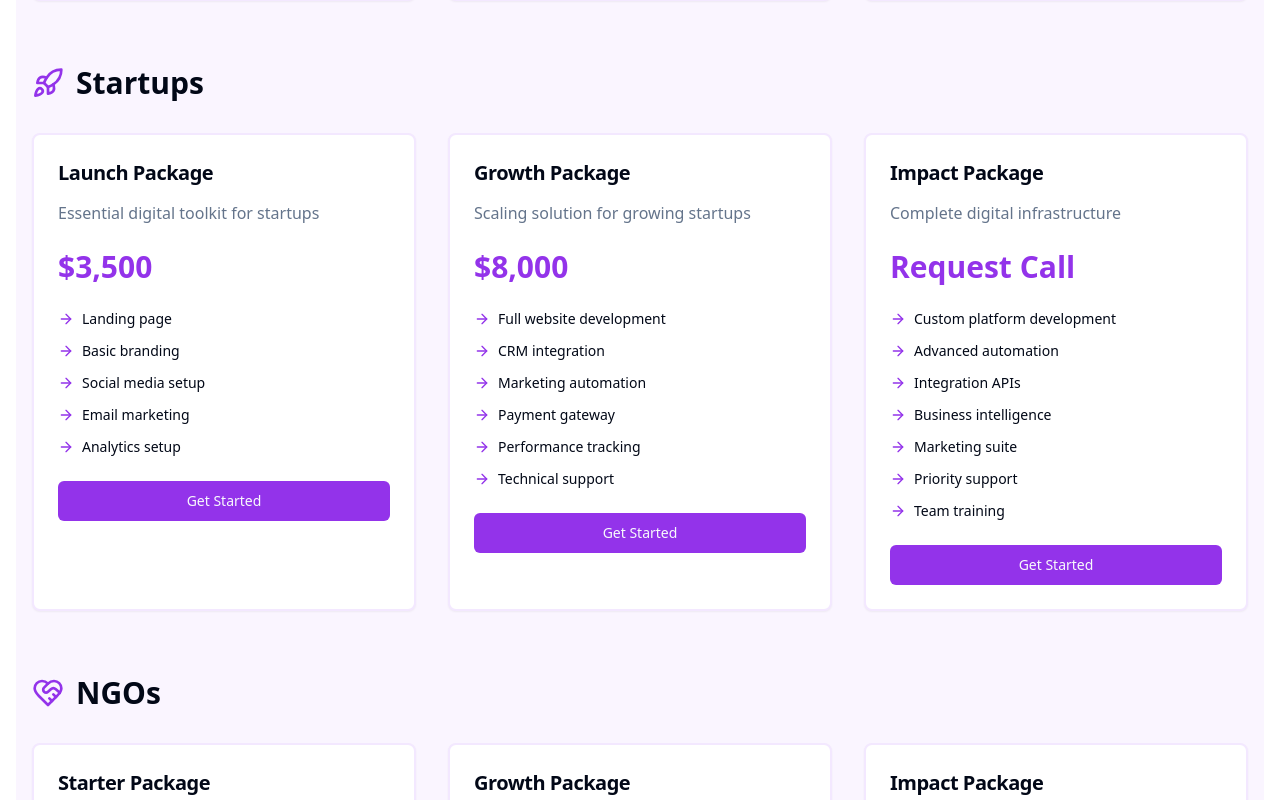
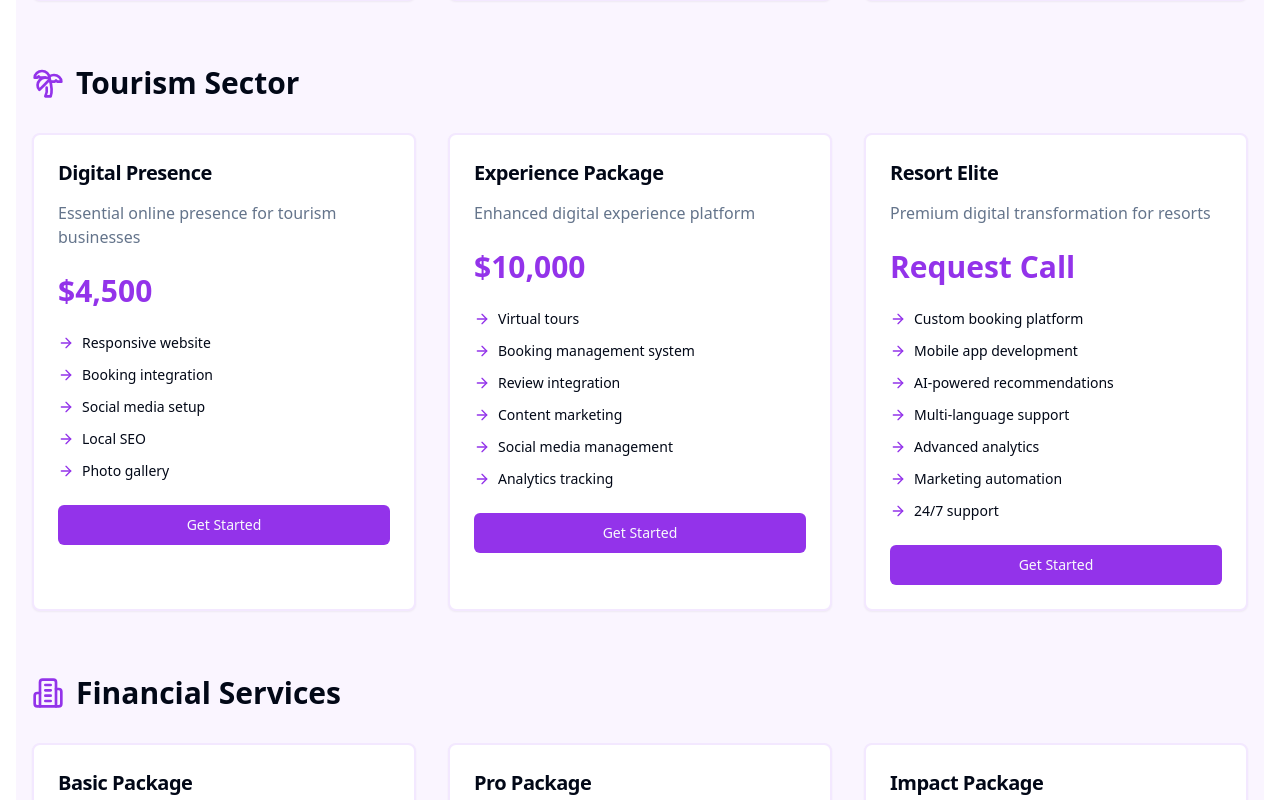
Before and after one commit to salutethegenius/kemisdigital-2027, a React (Vite) app in the folder client/: page /services in a window 1280 px wide. Shown: the part 1820-2620 px from the top of the page. Built offline with nearby package versions, Linux system fonts and the light colour scheme; no server answers.

Commit message:
Agent query: Are the services now ordered as: Startups first, then NGOs, Tourism Sector, and Financial Sector last?

```diff
--- a/client/src/pages/Services.tsx
+++ b/client/src/pages/Services.tsx
@@ -20,6 +20,141 @@ import {
 import { staggerChildren } from "@/lib/animations";
 
 const services = {
+  startup: {
+    icon: Rocket,
+    title: "Startups",
+    packages: [
+      {
+        title: "Launch Package",
+        description: "Essential digital toolkit for startups",
+        price: "$3,500",
+        features: [
+          "Landing page",
+          "Basic branding",
+          "Social media setup",
+          "Email marketing",
+          "Analytics setup"
+        ]
+      },
+      {
+        title: "Growth Package",
+        description: "Scaling solution for growing startups",
+        price: "$8,000",
+        features: [
+          "Full website development",
+          "CRM integration",
+          "Marketing automation",
+          "Payment gateway",
+          "Performance tracking",
+          "Technical support"
+        ]
+      },
+      {
+        title: "Impact Package",
+        description: "Complete digital infrastructure",
+        price: "Request Call",
+        features: [
+          "Custom platform development",
+          "Advanced automation",
+          "Integration APIs",
+          "Business intelligence",
+          "Marketing suite",
+          "Priority support",
+          "Team training"
+        ]
+      }
+    ]
+  },
+  ngo: {
+    icon: HeartHandshake,
+    title: "NGOs",
+    packages: [
+      {
+        title: "Starter Package",
+        description: "Donation-focused website + online payment gateway",
+        price: "$4,000",
+        features: [
+          "Donation-optimized website",
+          "Secure payment gateway integration",
+          "Basic donor management",
+          "Social media platform setup",
+          "Content management system"
+        ]
+      },
+      {
+        title: "Growth Package",
+        description: "Website + social media campaigns + analytics",
+        price: "$7,500",
+        features: [
+          "Advanced website features",
+          "Comprehensive social media campaigns",
+          "Enhanced donor management",
+          "Email automation system",
+          "Analytics dashboard",
+          "Impact reporting tools"
+        ]
+      },
+      {
+        title: "Impact Package",
+        description: "Full digital transformation: Website, CRM, and dashboards",
+        price: "Request Call",
+        features: [
+          "Custom platform development",
+          "Advanced CRM implementation",
+          "Automated campaign management",
+          "Comprehensive impact dashboards",
+          "Grant management system",
+          "Full integration support",
+          "Complete staff training"
+        ]
+      }
+    ]
+  },
+  tourism: {
+    icon: Palmtree,
+    title: "Tourism Sector",
+    packages: [
+      {
+        title: "Digital Presence",
+        description: "Essential online presence for tourism businesses",
+        price: "$4,500",
+        features: [
+          "Responsive website",
+          "Booking integration",
+          "Social media setup",
+          "Local SEO",
+          "Photo gallery"
+        ]
+      },
+      {
+        title: "Experience Package",
+        description: "Enhanced digital experience platform",
+        price: "$10,000",
+        features: [
+          "Virtual tours",
+          "Booking management system",
+          "Review integration",
+          "Content marketing",
+          "Social media management",
+          "Analytics tracking"
+        ]
+      },
+      {
+        title: "Resort Elite",
+        description: "Premium digital transformation for resorts",
+        price: "Request Call",
+        features: [
+          "Custom booking platform",
+          "Mobile app development",
+          "AI-powered recommendations",
+          "Multi-language support",
+          "Advanced analytics",
+          "Marketing automation",
+          "24/7 support"
+        ]
+      }
+    ]
+  },
   financial: {
     icon: Building2,
     title: "Financial Services",
```
